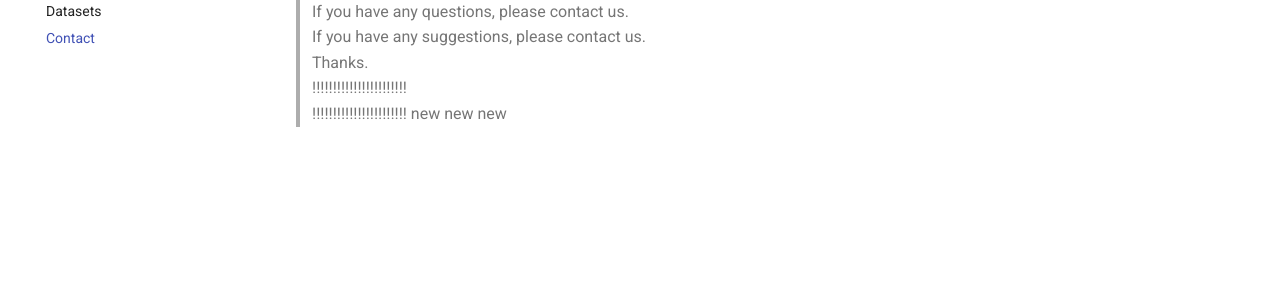
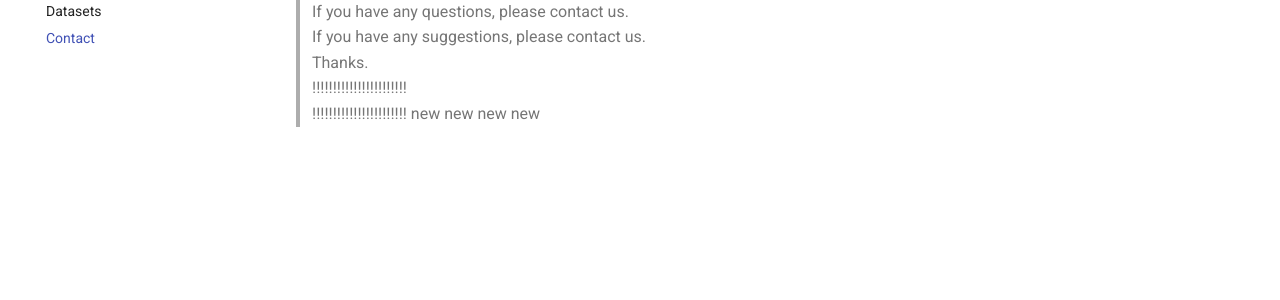
Before and after one commit to ICS-Datasets/website_datasets, an MkDocs documentation site: the page built from docs/contact.md, in a window 1280 px wide. Shown: the part 181-481 px from the top of the page. Built offline with MkDocs 1.6.1 and Material for MkDocs 9.7.7, drawn with Linux system fonts in a browser that asks for light colours.

Commit message:
A new commit

```diff
--- a/docs/contact.md
+++ b/docs/contact.md
@@ -4,4 +4,4 @@
 > Thanks.
 > !!!!!!!!!!!!!!!!!!!!!!!
 > !!!!!!!!!!!!!!!!!!!!!!!
-> new new new
+> new new new new
```
